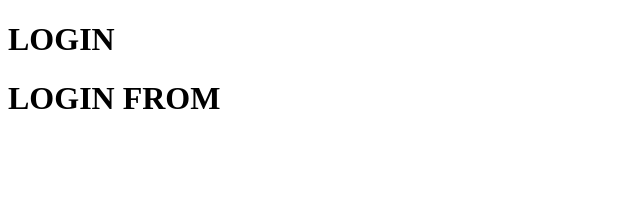
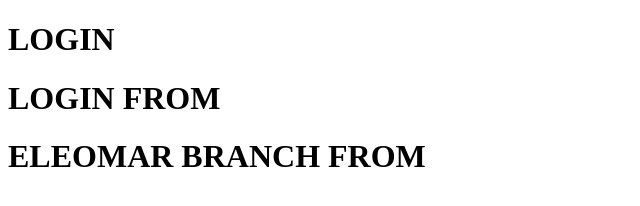
Before and after one commit to kaotikus27/GitControl, a plain HTML site: page login.html in a window 1280 px wide. Shown: the whole page, without its empty margins (0-640 px from the left). Drawn offline with Linux system fonts and the light colour scheme.

Commit message:
added from eleomar branch

```diff
--- a/login.html
+++ b/login.html
@@ -8,5 +8,6 @@
 <body>
     <h1>LOGIN</h1>
     <h1>LOGIN FROM</h1>
+    <h1>ELEOMAR BRANCH FROM</h1>
 </body>
 </html>
```
